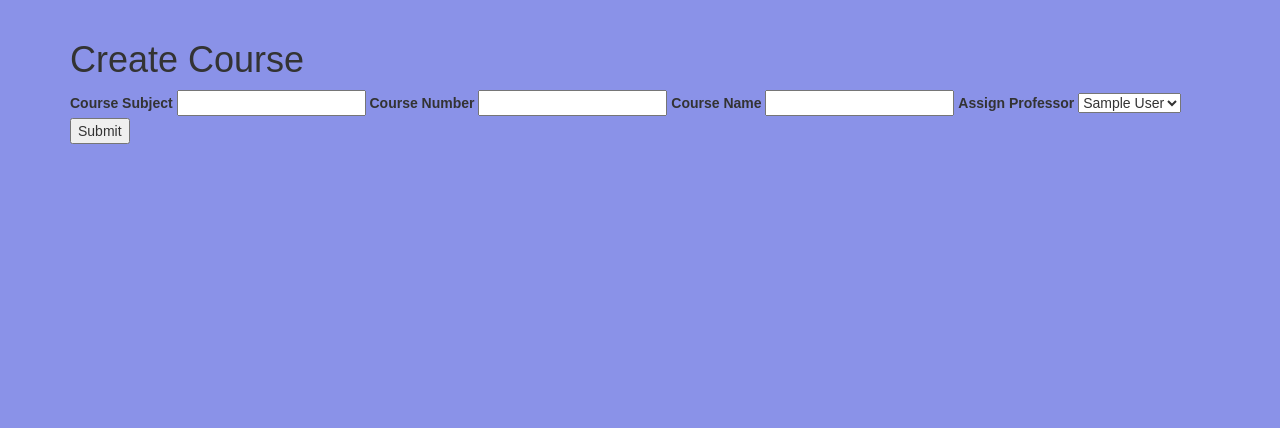
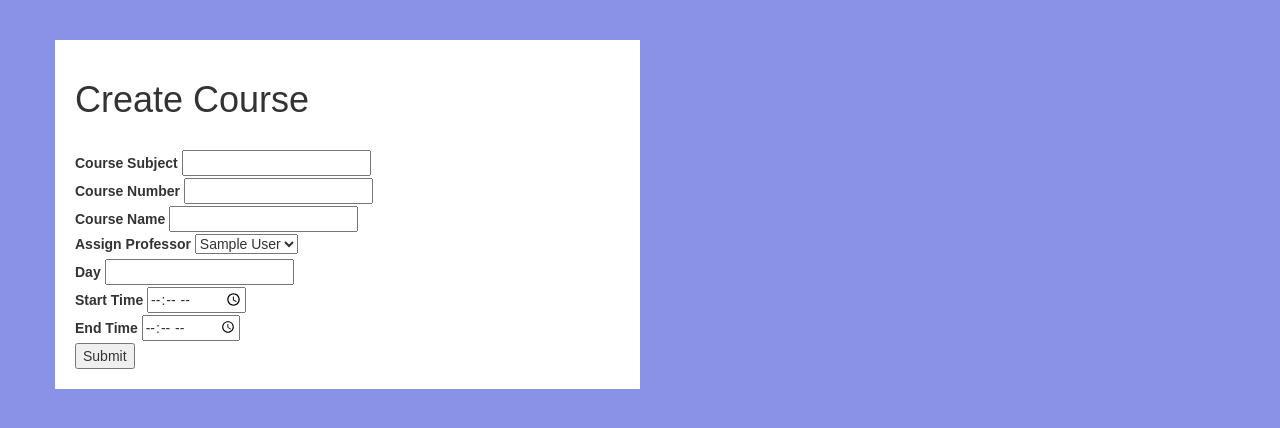
Before and after one commit to rettka30/CUS1166_StudentSystem, a Flask app: page /create_course in a window 1280 px wide. Shown: the part 62-490 px from the top of the page. Run offline with Flask 2, Linux system fonts and the light colour scheme; tables that the repository leaves empty hold one stand-in row (values such as "Sample post"); some libraries are stand-ins or nearby versions.

Commit message:
Fifty-Sixth Edit

```diff
--- a/app.py
+++ b/app.py
@@ -7,7 +7,8 @@ from forms import LoginForm, PasswordForm, GPAForm, CreateStudentForm, CreatePro
 from flask_login import current_user, LoginManager, login_user, login_required, logout_user
 from flask_bootstrap import Bootstrap
 from flask_user import login_required, PasswordManager, UserManager, UserMixin, roles_required
-import datetime, pygal
+from scrape import *
+import datetime, pygal, time
 import requests
 import urllib.parse
 from flask_uploads import UploadSet, configure_uploads, ALL
@@ -377,9 +378,12 @@ def create_course():
         course_subject = request.form.get('course_subject')
         course_number = request.form.get('course_number')
         professor_name = request.form.get('professor_name')
+        day = request.form.get('day')
+        start_time = request.form.get('start_time')
+        end_time = request.form.get('end_time')
         professor = Professor.query.filter_by(name=professor_name).first()
         professor_id = professor.id
-        course = Course(name=course_name, subject=course_subject, number=course_number, professor_id=professor_id)
+        course = Course(name=course_name, subject=course_subject, number=course_number, professor_id=professor_id, day=day, start_time=start_time, end_time=end_time)
         db.session.add(course)
         db.session.commit()
         return redirect(url_for('course_list'))
@@ -472,11 +476,11 @@ def search_course(id):
 def register(id):
     form = RegisterCourseForm()
     if form.validate_on_submit():
-        course_name=form.course_name.data
+        course_subject=form.course_subject.data
         return redirect(url_for('results', id=id, subject=course_subject))
     return render_template('register.html', form=form)
 
-@app.route('/results/<int:id>/<int:subject>')
+@app.route('/results/<int:id>/<subject>')
 def results(id, subject):
     student = Student.query.get(id)
     courses = Course.query.filter_by(subject=subject).all()
@@ -487,21 +491,22 @@ def course_overview(id, course_id):
     course = Course.query.get(course_id)
     student = Student.query.get(id)
     professor = Professor.query.get(course.professor_id)
-    x = ratemyprof(professor.name)
-    tDept = scrape.PrintProfessorDetail('tDept')
-    tSid = scrape.PrintProfessorDetail('tSid')
-    institution_name = scrape.PrintProfessorDetail('institution_name')
-    tid = scrape.PrintProfessorDetail('tid')
-    tNumRatings = scrape.PrintProfessorDetail('tNumRatings')
-    rating_class = scrape.PrintProfessorDetail('rating_class')
-    overall_rating=scrape.PrintProfessorDetail("overall_rating")
+    x = ratemyprof()
+    json_object = x.SearchProfessor(professor.name)
+    tDept = x.PrintProfessorDetail('tDept')
+    tSid = x.PrintProfessorDetail('tSid')
+    institution_name = x.PrintProfessorDetail('institution_name')
+    tid = x.PrintProfessorDetail('tid')
+    tNumRatings = x.PrintProfessorDetail('tNumRatings')
+    rating_class = x.PrintProfessorDetail('rating_class')
+    overall_rating=x.PrintProfessorDetail("overall_rating")
     if request.method == 'POST':
         student.courses.append(course)
         db.session.add(student)
         db.session.commit()
         return redirect(url_for('registered', id=id))
     return render_template('course_overview.html', tDept=tDept, tSid=tSid, institution_name=institution_name,
-                tid=tid, tNumRatings=tNumRatings, rating_class=rating_class, overall_rating=overall_rating, student=student, course=course)
+                tid=tid, tNumRatings=tNumRatings, rating_class=rating_class, overall_rating=overall_rating, student=student, course=course, professor=professor)
 
 @app.route('/add_assignment/<int:id>', methods=['GET','POST'])
 @login_required
@@ -721,7 +726,6 @@ def gpa_predictor(current_grades,times, future_grades):
     except:
         return 'please enter in the right form'
 
-def ratemyprof(name):
+def ratemyprof():
     scrape = RateMyProfScraper(842)
-    json_object = scrape.SearchProfessor(name)
-    return json_object
+    return scrape
--- a/forms.py
+++ b/forms.py
@@ -16,7 +16,7 @@ class PasswordForm(FlaskForm):
     submit = SubmitField('Change')
 
 class RegisterCourseForm(FlaskForm):
-    course_id = StringField('Course Subject:')
+    course_subject = StringField('Course Subject:')
     submit = SubmitField('register')
 
 class CreateAssignment(FlaskForm):
--- a/models.py
+++ b/models.py
@@ -80,8 +80,8 @@ class Course (db.Model):
     subject = db.Column(db.String(64), index=True)
     number = db.Column(db.String(8), index=True)
     day = db.Column(db.String(10), index=True)
-    start_time = db.Column(db.Time, index=True)
-    end_time = db.Column(db.Time, index=True)
+    start_time = db.Column(db.String(4), index=True)
+    end_time = db.Column(db.String(4), index=True)
     professor_id = Column(Integer, ForeignKey('professors.id'))
     posts = relationship("Post", backref="courses")
     assignments = relationship("Assignment", backref="courses")
--- a/templates/create_course.html
+++ b/templates/create_course.html
@@ -1,21 +1,46 @@
 {% extends 'layout.html' %}
 
+{% block head %}
+        <link rel="stylesheet" href="//maxcdn.bootstrapcdn.com/bootstrap/3.2.0/css/bootstrap.min.css">
+        <link rel="stylesheet" href="//maxcdn.bootstrapcdn.com/bootstrap/3.2.0/css/bootstrap-theme.min.css">
+        <link rel="stylesheet" type="text/css" href="/static/css/create.css">
+{% endblock %}
+
 {% block app_content %}
+<div class="row">
+  <div class="centercolumn">
+    <div class="card">
       <h1>Create Course</h1>
+      <br>
       <form class="form-inline" action="" method="POST" id="courseform">
       	<label> Course Subject </label>
       	<input type="text" name="course_subject" value={{request.form.subject}}>
+        <br>
       	<label> Course Number </label>
       	<input type="text" name="course_number" value={{request.form.number}}>
+        <br>
         <label> Course Name </label>
         <input type="text" name="course_name" value={{request.form.name}}>
+        <br>
         <label> Assign Professor </label>
         <select name="professor_name" form="courseform">
           {% for professor in professors %}
             <option value="{{professor.name}}">{{professor.name}}</option>
           {% endfor %}
         </select>
-
+        <br>
+        <label> Day </label>
+        <input type="text" name="day" value={{request.form.day}}>
+        <br>
+        <label> Start Time </label>
+        <input type="time" min="9:00" max="22:00" name="start_time" value={{request.form.start_time}}>
+        <br>
+        <label> End Time </label>
+        <input type="time" min="9:00" max="22:00" name="end_time" value={{request.form.end_time}}>
+        <br>
       	<button type="submit"> Submit </button>
       </form>
+    </div>
+  </div>
+</div>
 {% endblock %}
```
Also changed, not shown: app.db (deleted). Lines whose indentation alone changed are shown as unchanged.
